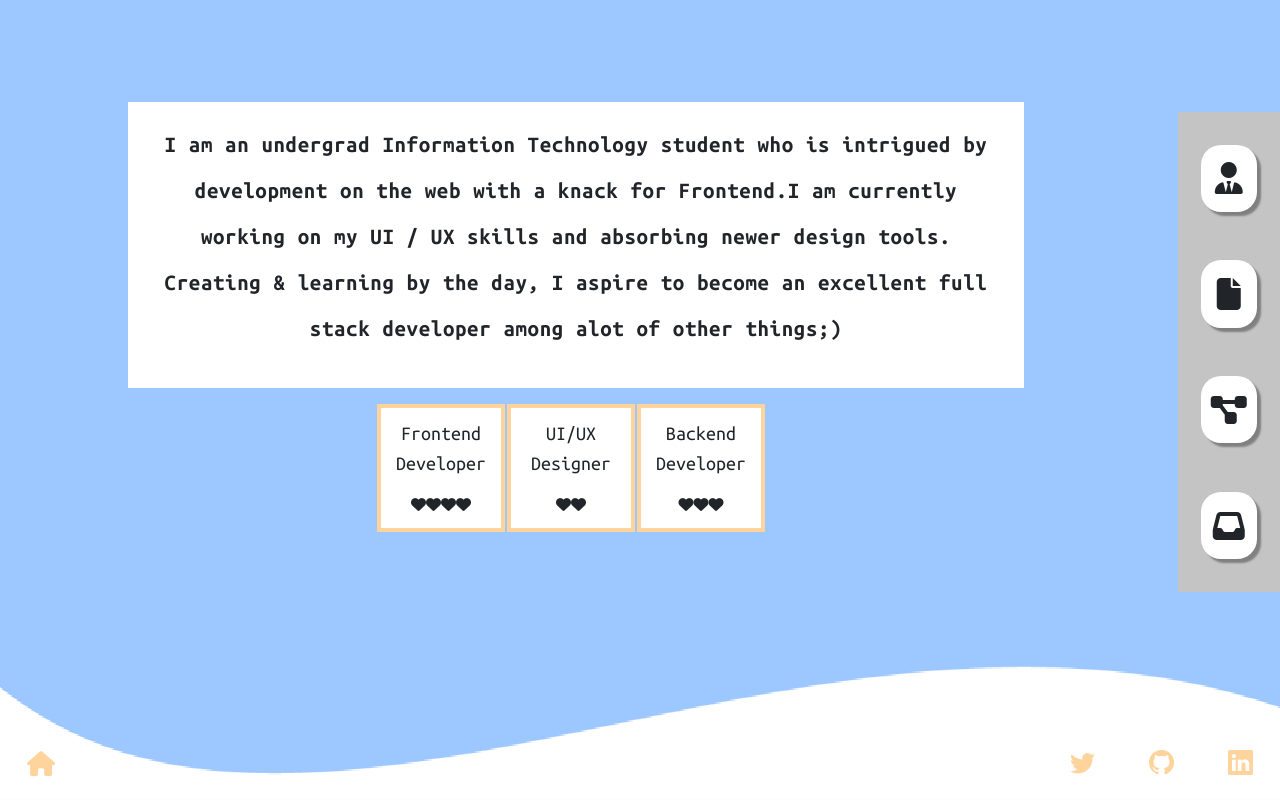
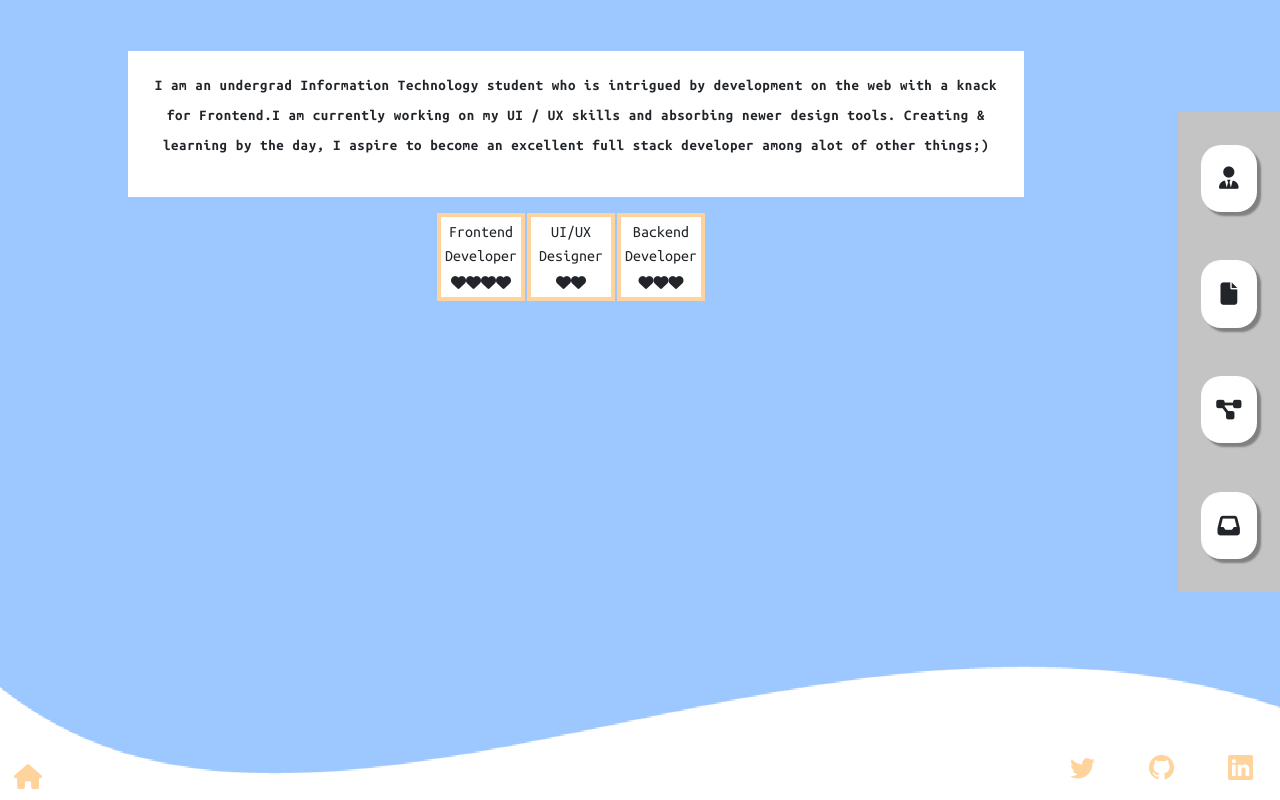
Before and after one commit to radhikakakkar/portfolio, a React (Create React App) app: page /about-me in a window 1280 px wide. Built offline with nearby package versions, Linux system fonts and the light colour scheme.

Commit message:
landscape styles

```diff
--- a/src/component/AboutMe/About.css
+++ b/src/component/AboutMe/About.css
@@ -395,3 +395,44 @@
         margin: 0px;
     } */
 }
+
+@media only screen and (min-device-width: 320px) and (max-device-width: 480px) and (-webkit-min-device-pixel-ratio: 2) and (orientation: landscape) {
+
+    .about-text {
+        font-size: 15px;
+    }
+
+}
+
+@media (orientation: landscape) {
+    .about-main {
+        margin-top: 4%;
+    }
+
+    .about-text {
+        font-size: 15px;
+        margin-top: 0;
+    }
+
+    .about-cards {
+        outline: #ffd49c 4px solid;
+        background-color: white;
+        font-size: 1em;
+        margin: 10px 10px 10px 0;
+        height: 5em;
+        width: 5em;
+        text-align: center;
+        display: flex;
+        flex-direction: column;
+        justify-content: space-evenly;
+        transition: 0.2s ease-in-out;
+    }
+
+    #home {
+        margin: 0 !important;
+    }
+
+    #icons-div {
+        bottom: 0px;
+    }
+}
--- a/src/component/Complete.js
+++ b/src/component/Complete.js
@@ -18,6 +18,9 @@ import "./Complete.css";
 function Complete() {
   return (
     <div className="complete-container">
+      {/* <div id="turn">
+        Please turn your device
+      </div> */}
       <Background />
       <div className="complete-contents">
         <Router>
--- a/src/component/Contact/Contact.css
+++ b/src/component/Contact/Contact.css
@@ -257,6 +257,41 @@
     font-size: 25px;
     bottom: -8px;
     left: -18px;
+  }
+
 }
 
+@media(orientation:landscape) {
+  .contact-body>div {
+    margin-top: 4%;
+    height: 85vh;
+  }
+
+  #contact-form>div>input:focus~.form-label,
+  #contact-form>div>input:not(:placeholder-shown)+.form-label {
+    transform: translateY(-3.8em) !important;
+    transition: 0.1s ease-out;
+    color: black;
+    font-size: 17px;
+    font-weight: 800;
+  }
+
+  #contact-form>div>textarea:focus~.form-label-t,
+  #contact-form>div>textarea:not(:placeholder-shown)+.form-label-t {
+    transform: translateY(-7.1em) !important;
+    transition: 0.1s ease-out;
+    color: black;
+    font-size: 17px;
+    font-weight: 800;
+  }
+
+
+  .connect-header {
+    font-size: 48px
+  }
+
+  .space-div-icons>span {
+
+    font-size: 16px;
+  }
 }
--- a/src/component/Profile/Profile.css
+++ b/src/component/Profile/Profile.css
@@ -278,12 +278,9 @@
     flex-direction: column;
   }
 } */
-@media(max-width:1050px) {
-  .main-nav-component {
-    width: 10em;
-    height: 10em;
-  }
-}
+
+
+
 
 @media(max-width:940px) {
   .profile-container {
@@ -318,3 +315,16 @@
     width: 100%;
   }
 }
+
+@media (orientation:landscape) {
+  .profile-container {
+    display: flex;
+    flex-direction: row;
+    margin-top: 2.3em;
+  }
+
+  .main-nav-component {
+    width: 8em;
+    height: 8em;
+  }
+}
--- a/src/component/Resume/Resume.css
+++ b/src/component/Resume/Resume.css
@@ -478,6 +478,7 @@ li.interests-li {
 @media only screen and (max-device-width: 480px) and (-webkit-min-device-pixel-ratio: 2) and (orientation: portrait) {
   .resume-body {
     width: 100%;
+    margin-bottom: 1.7em;
   }
 
   .resume-side-bar {
@@ -545,7 +546,46 @@ li.interests-li {
     font-size: 25px;
     bottom: -8px;
     left: -18px;
-}
+  }
 
 
 }
+
+@media(orientation:landscape) {
+  .year-labels>div {
+    font-size: 12px;
+  }
+
+  .school-header {
+    font-size: 17.5px;
+    font-weight: 700;
+  }
+
+  .work-header {
+    font-size: 17.5px;
+    font-weight: 700;
+  }
+
+
+  .tab-pane>div {
+    height: 100%;
+    overflow-y: scroll;
+  }
+
+  .schools>li {
+    padding: 20px;
+    height: 50%;
+    margin-bottom: 5em;
+  }
+
+  .year-labels {
+    height: 188%;
+    display: flex;
+    flex-direction: column;
+  }
+
+  /* ul.nav.nav-pills.nav-item{
+    font-size: 1.5em;
+  } */
+
+}
--- a/src/component/Resume/Resume.js
+++ b/src/component/Resume/Resume.js
@@ -10,7 +10,6 @@ function Resume() {
 
   return (
     <div className="resume-container">
-
       <div className="resume-body">
         <div className="resume-side-bar">
           <div className="resume-icon-bar">
--- a/src/component/side-nav/SideNav.css
+++ b/src/component/side-nav/SideNav.css
@@ -187,3 +187,9 @@
 
 
 }
+
+@media (orientation:landscape) {
+    .side-nav-component>i {
+        font-size: 1.4em;
+    }
+}
```
Also changed, not shown: src/component/Complete.css (+12 -0 lines).
